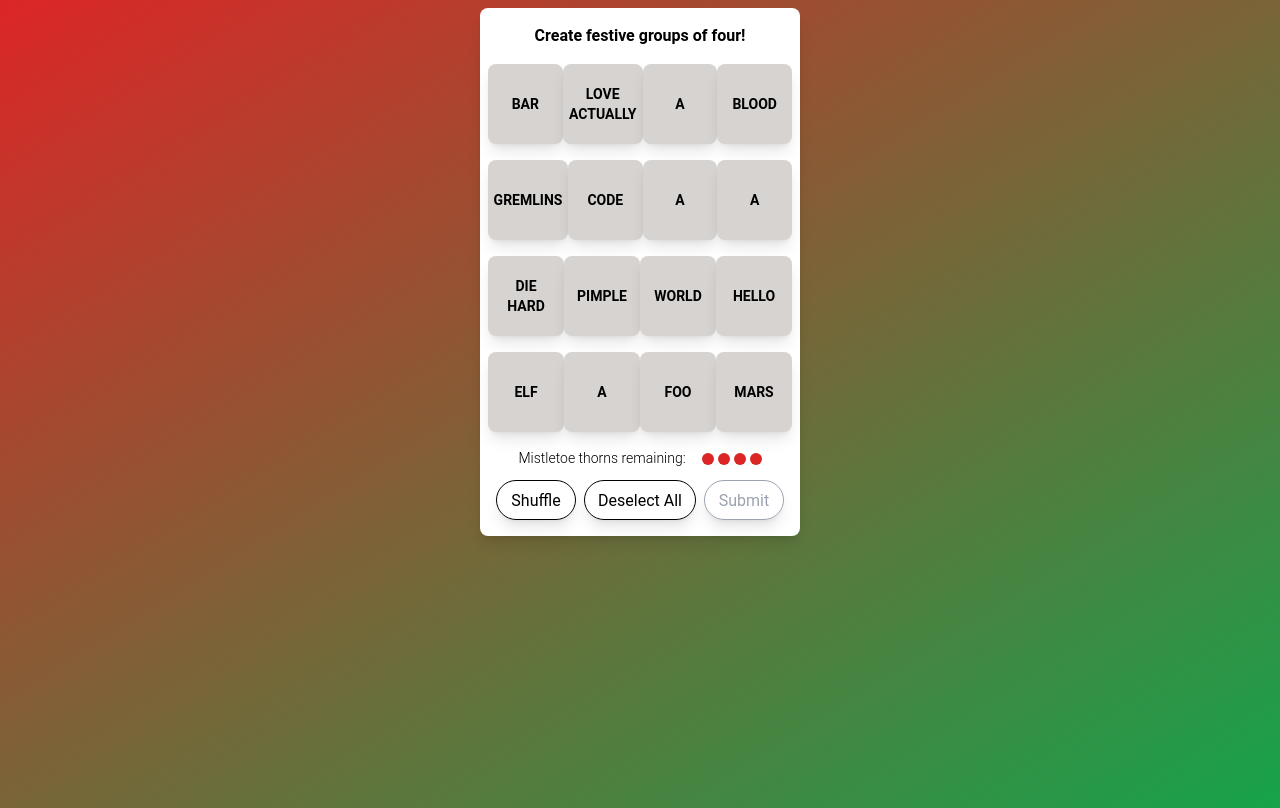
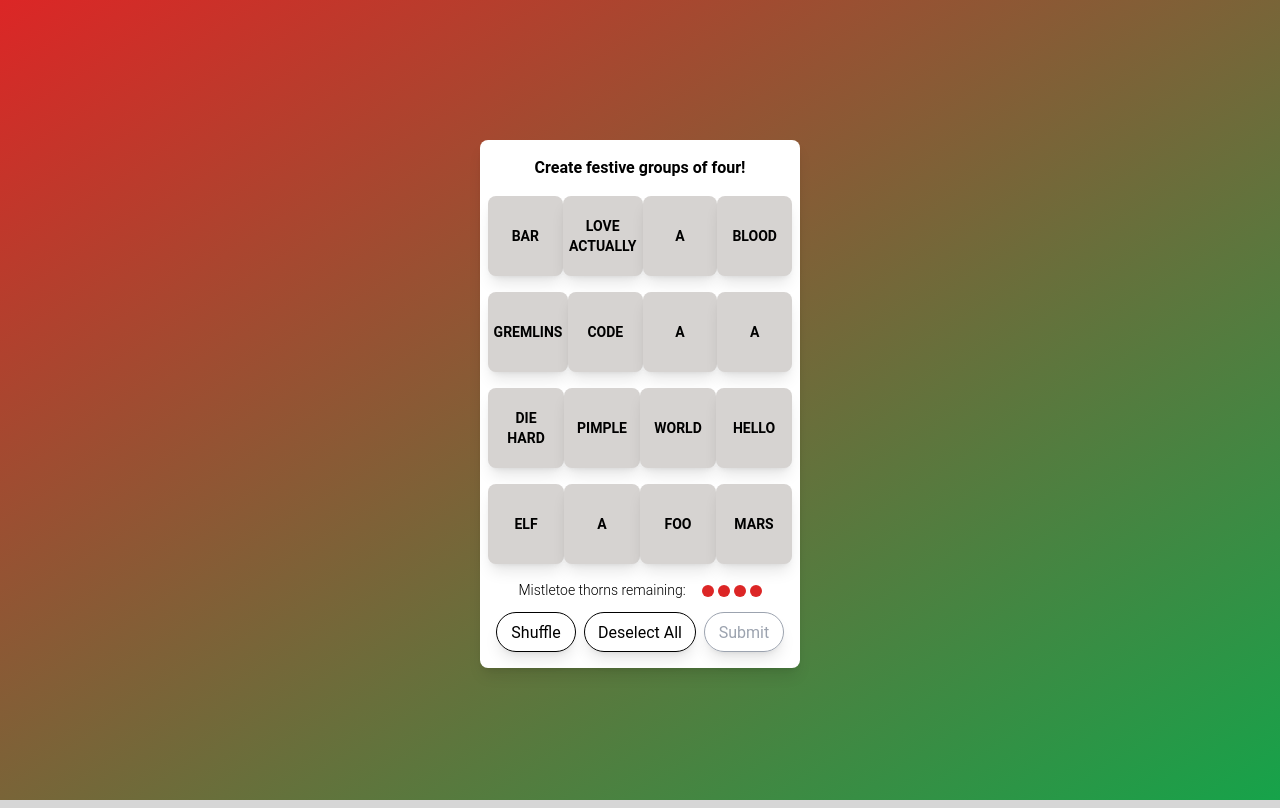
Before and after one commit to tbittner-cc/connecshuns, a Flask app: page / in a window 1280 px wide. Run offline with Flask 3, Linux system fonts and the light colour scheme; some libraries are stand-ins or nearby versions.

Commit message:
Centered the playing board in the viewport.

```diff
--- a/templates/index.html
+++ b/templates/index.html
@@ -1,5 +1,6 @@
 {% extends 'base.html' %}
 {% block content %}
+<div class="flex items-center justify-center h-screen">
   <div class="mt-2 mx-auto bg-white rounded-lg shadow-lg px-2 py-4 w-11/12
     md:w-1/4">
     <div class="font-bold text-center">
@@ -53,4 +54,5 @@
       Submit
     </button>
   </div>
+  </div>
 {% endblock %}
```
